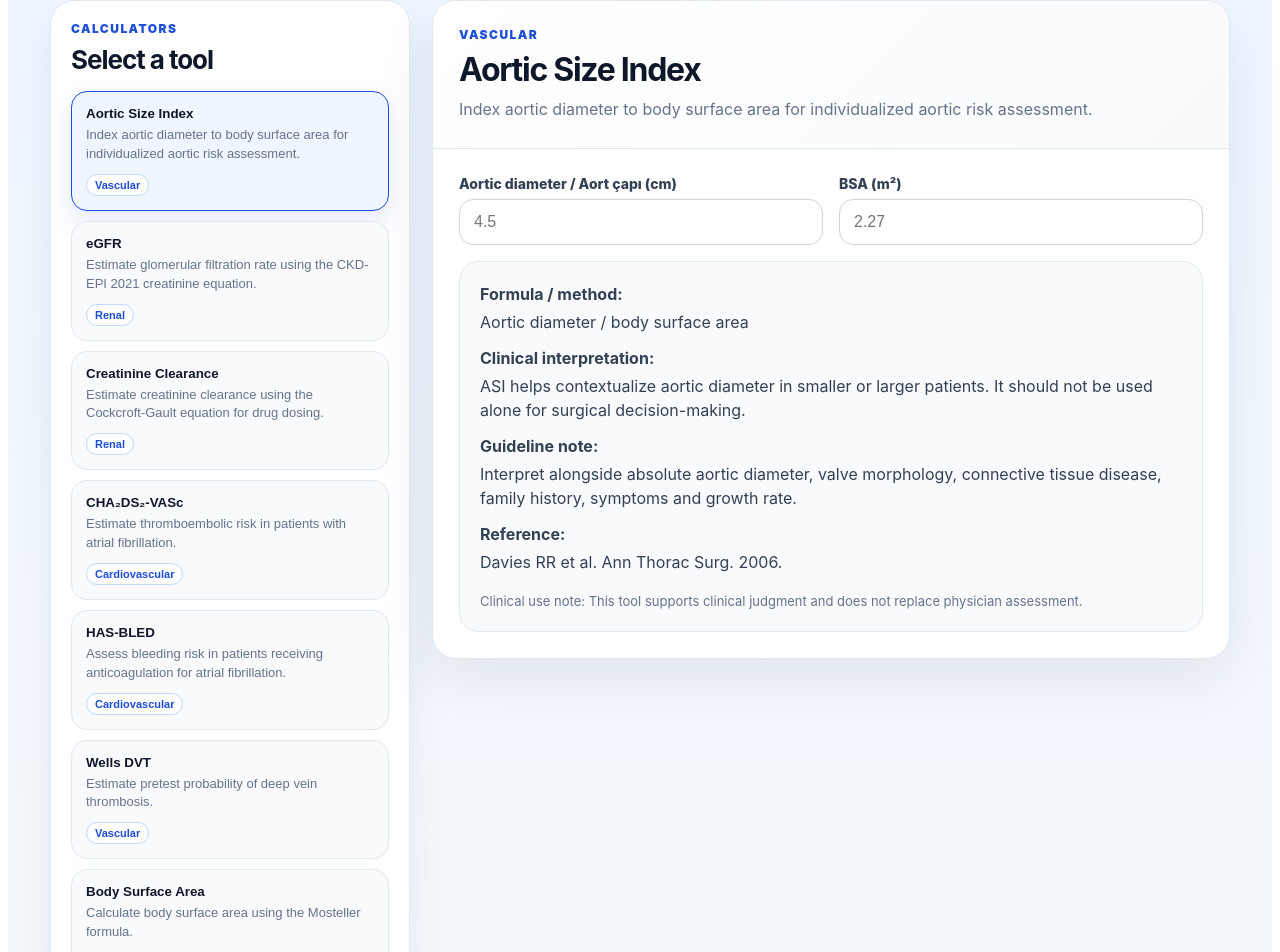
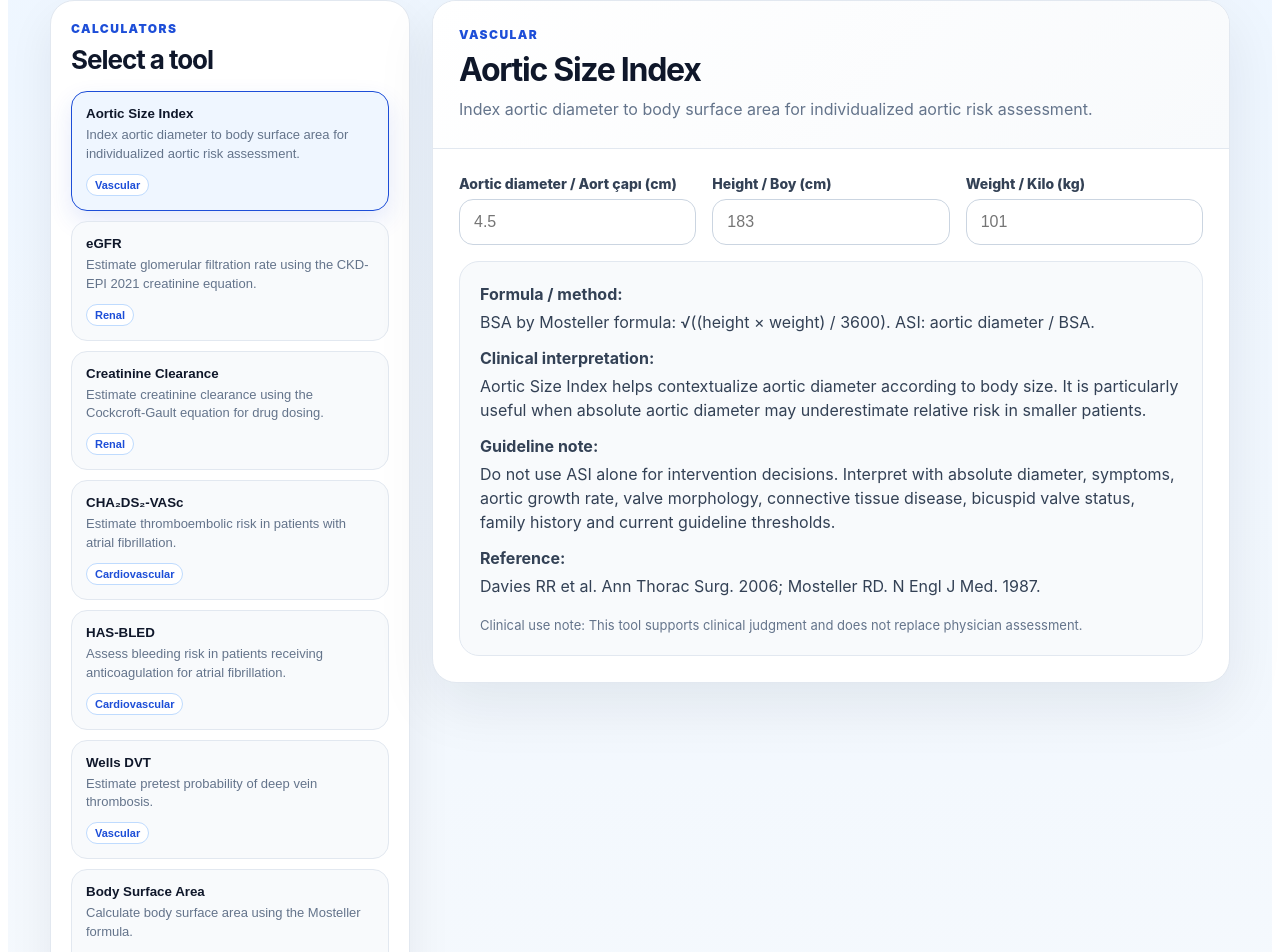
Before and after one commit to brsbyrm/meddoq, a Next.js app: page / in a window 1280 px wide. Shown: the part 1075-2027 px from the top of the page. Built offline with nearby package versions, Linux system fonts and the light colour scheme.

Commit message:
Improve Aortic Size Index calculator

```diff
--- a/app/page.js
+++ b/app/page.js
@@ -337,7 +337,13 @@ function BSA() {
 
 function ASI() {
   const [diameter, setDiameter] = useState("");
-  const [bsa, setBsa] = useState("");
+  const [height, setHeight] = useState("");
+  const [weight, setWeight] = useState("");
+
+  const bsa = useMemo(() => {
+    if (!height || !weight) return "";
+    return Math.sqrt((Number(height) * Number(weight)) / 3600).toFixed(2);
+  }, [height, weight]);
 
   const asi = useMemo(() => {
     if (!diameter || !bsa) return "";
@@ -346,21 +352,27 @@ function ASI() {
 
   function interpretASI(value) {
     const number = Number(value);
+
     if (number >= 2.75) {
       return {
-        text: "High indexed aortic size. Consider closer specialist assessment and individualized risk discussion.",
+        text: "High indexed aortic size. This range has been associated with increased aortic risk in indexed-diameter models. Consider specialist assessment, absolute diameter, growth rate and patient-specific risk factors.",
         tone: "high",
+        category: "High indexed risk",
       };
     }
+
     if (number >= 2.0) {
       return {
-        text: "Moderately increased indexed aortic size. Interpret with absolute diameter, growth rate and patient risk factors.",
+        text: "Moderately increased indexed aortic size. Interpret together with absolute aortic diameter, valve morphology, family history, connective tissue disease and growth rate.",
         tone: "moderate",
+        category: "Moderately increased indexed size",
       };
     }
+
     return {
-      text: "Lower indexed aortic size. Continue interpretation according to absolute diameter and clinical context.",
+      text: "Lower indexed aortic size. Continue interpretation according to absolute aortic diameter, symptoms, growth rate and guideline-based thresholds.",
       tone: "low",
+      category: "Lower indexed size",
     };
   }
 
@@ -369,25 +381,49 @@ function ASI() {
   return (
     <>
       <div style={styles.formGrid}>
-        <Input label="Aortic diameter / Aort çapı (cm)" value={diameter} setValue={setDiameter} placeholder="4.5" />
-        <Input label="BSA (m²)" value={bsa} setValue={setBsa} placeholder="2.27" />
+        <Input
+          label="Aortic diameter / Aort çapı (cm)"
+          value={diameter}
+          setValue={setDiameter}
+          placeholder="4.5"
+        />
+
+        <Input
+          label="Height / Boy (cm)"
+          value={height}
+          setValue={setHeight}
+          placeholder="183"
+        />
+
+        <Input
+          label="Weight / Kilo (kg)"
+          value={weight}
+          setValue={setWeight}
+          placeholder="101"
+        />
       </div>
+
+      {bsa && (
+        <div style={styles.inlineResult}>
+          Calculated BSA: <strong>{bsa} m²</strong>
+        </div>
+      )}
 
       {asi && (
         <ResultBox
           title="Aortic Size Index"
           value={asi}
           unit="cm/m²"
-          interpretation={asiInfo.text}
+          interpretation={`${asiInfo.category}: ${asiInfo.text}`}
           tone={asiInfo.tone}
         />
       )}
 
       <ClinicalNote
-        formula="Aortic diameter / body surface area"
-        interpretation="ASI helps contextualize aortic diameter in smaller or larger patients. It should not be used alone for surgical decision-making."
-        guideline="Interpret alongside absolute aortic diameter, valve morphology, connective tissue disease, family history, symptoms and growth rate."
-        reference="Davies RR et al. Ann Thorac Surg. 2006."
+        formula="BSA by Mosteller formula: √((height × weight) / 3600). ASI: aortic diameter / BSA."
+        interpretation="Aortic Size Index helps contextualize aortic diameter according to body size. It is particularly useful when absolute aortic diameter may underestimate relative risk in smaller patients."
+        guideline="Do not use ASI alone for intervention decisions. Interpret with absolute diameter, symptoms, aortic growth rate, valve morphology, connective tissue disease, bicuspid valve status, family history and current guideline thresholds."
+        reference="Davies RR et al. Ann Thorac Surg. 2006; Mosteller RD. N Engl J Med. 1987."
       />
     </>
   );
@@ -1018,6 +1054,15 @@ const styles = {
     gap: 16,
     marginBottom: 16,
   },
+  inlineResult: {
+  background: "#eff6ff",
+  border: "1px solid #bfdbfe",
+  color: "#1e3a8a",
+  borderRadius: 16,
+  padding: 14,
+  margin: "8px 0 18px",
+  fontWeight: 800,
+},
   label: {
     display: "grid",
     gap: 7,
```
